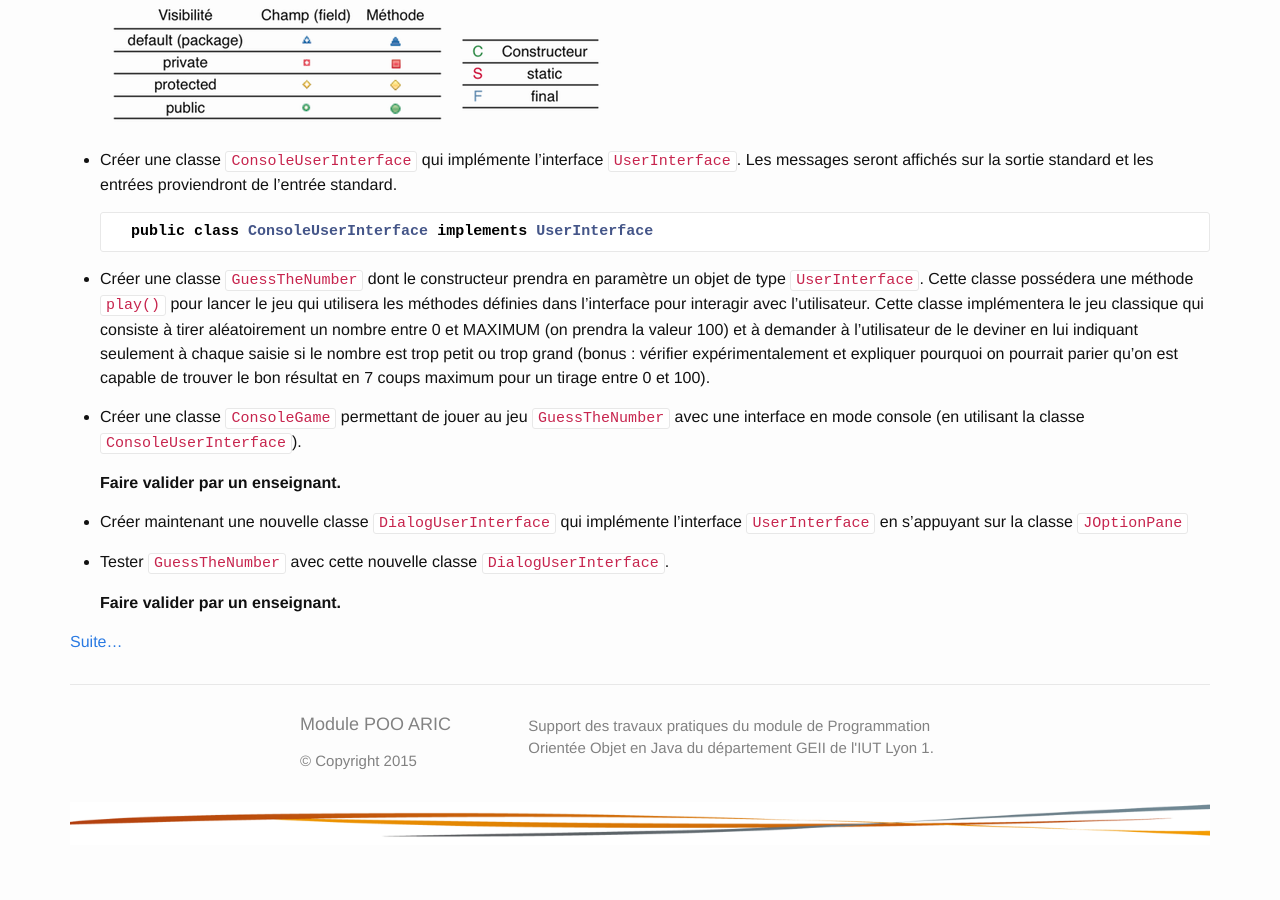
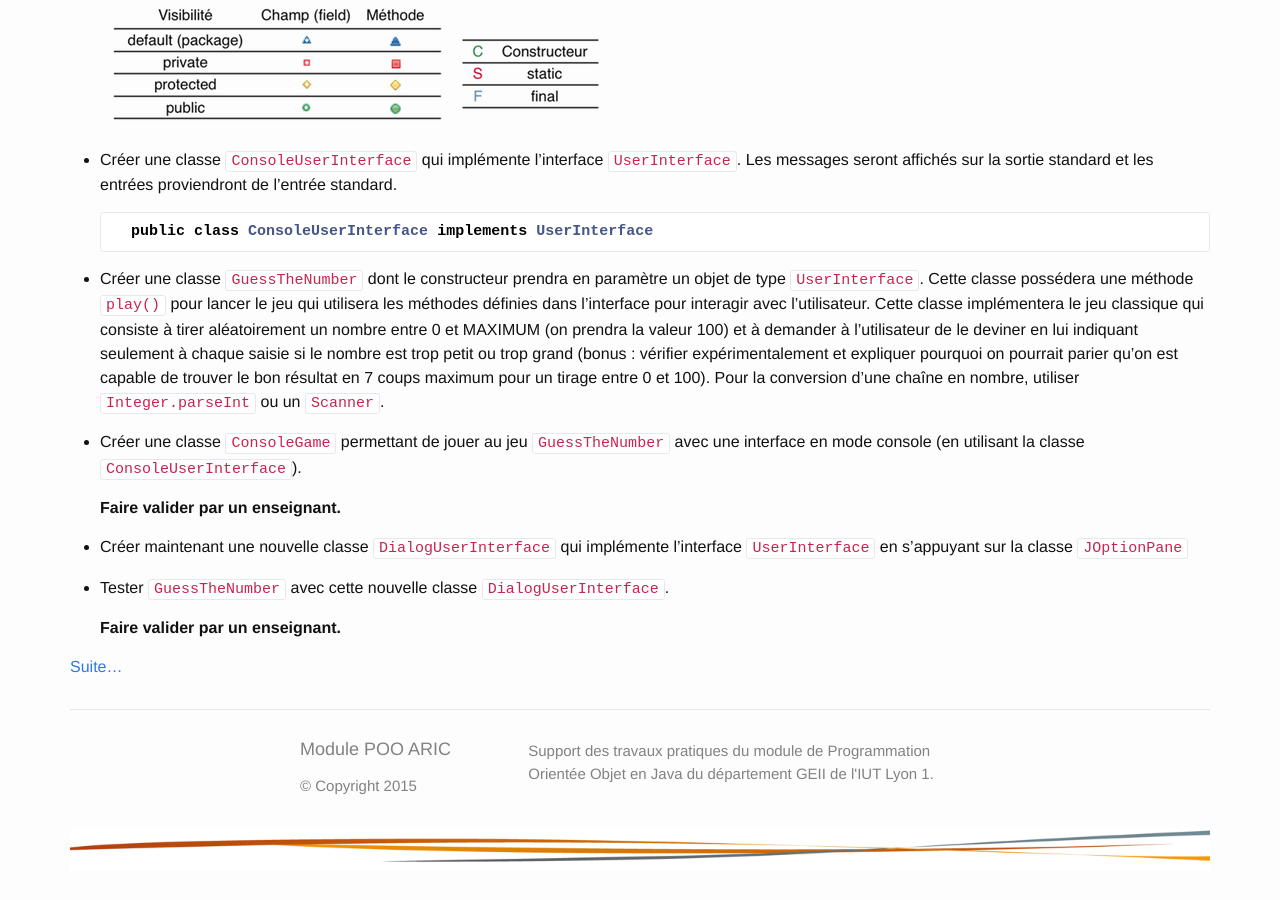
Before and after one commit to geiilyon/geiilyon.github.io, a Jekyll site: the page built from _collection_enonces/tp4.md, in a window 1280 px wide and 900 px high, scrolled down 1731 px. Built offline with Jekyll 4.4.1, drawn with Linux system fonts in a browser that asks for light colours; nearby versions of some CDN libraries; library files that are not in the unit come from our copies; before the commit the page ends 2606 px from its top, so only the background shows below that.

Commit message:
Ajout précision sur méthode de conversion String -> Int

```diff
--- a/_collection_enonces/tp4.md
+++ b/_collection_enonces/tp4.md
@@ -56,7 +56,7 @@
     public class ConsoleUserInterface implements UserInterface
   ~~~
 
-* Créer une classe `GuessTheNumber` dont le constructeur prendra en paramètre un objet de type `UserInterface`. Cette classe possédera une méthode `play()` pour lancer le jeu qui utilisera les méthodes définies dans l'interface pour interagir avec l'utilisateur. Cette classe implémentera le jeu classique qui consiste à tirer aléatoirement un nombre entre 0 et MAXIMUM (on prendra la valeur 100) et à demander à l'utilisateur de le deviner en lui indiquant seulement à chaque saisie si le nombre est trop petit ou trop grand (bonus : vérifier expérimentalement et expliquer pourquoi on pourrait parier qu'on est capable de trouver le bon résultat en 7 coups maximum pour un tirage entre 0 et 100).
+* Créer une classe `GuessTheNumber` dont le constructeur prendra en paramètre un objet de type `UserInterface`. Cette classe possédera une méthode `play()` pour lancer le jeu qui utilisera les méthodes définies dans l'interface pour interagir avec l'utilisateur. Cette classe implémentera le jeu classique qui consiste à tirer aléatoirement un nombre entre 0 et MAXIMUM (on prendra la valeur 100) et à demander à l'utilisateur de le deviner en lui indiquant seulement à chaque saisie si le nombre est trop petit ou trop grand (bonus : vérifier expérimentalement et expliquer pourquoi on pourrait parier qu'on est capable de trouver le bon résultat en 7 coups maximum pour un tirage entre 0 et 100). Pour la conversion d'une chaîne en nombre, utiliser `Integer.parseInt` ou un `Scanner`.
 
 * Créer une classe `ConsoleGame` permettant de jouer au jeu `GuessTheNumber` avec une interface en mode console (en utilisant la classe `ConsoleUserInterface`).
 
```
